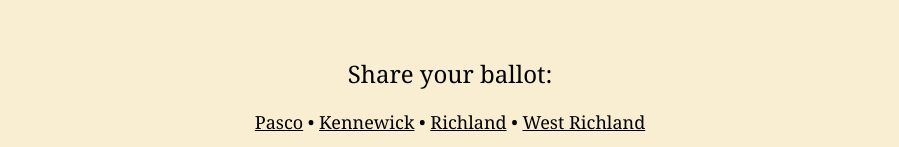
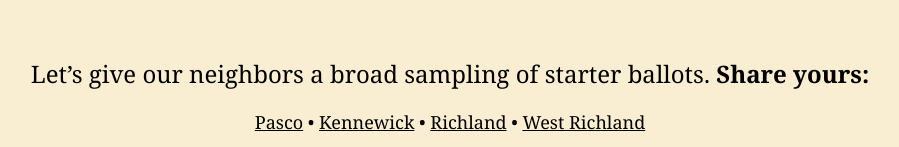
Before and after one commit to tricities/creepmyballot.com, a plain HTML site: page index.html in a window 1280 px wide. Shown: the part 343-490 px from the top of the page, without its empty margins (190-1089 px from the left). Drawn offline with Linux system fonts and the light colour scheme.

Commit message:
Update index.html

```diff
--- a/index.html
+++ b/index.html
@@ -2,19 +2,19 @@
 
 <head>
 <title>Creep My Ballot, Tri-Cities</title>
-<meta property="description" content="A Tumbleweird community project to give our neighbors a broad sampling of starter ballots.">
+<meta property="description" content="A collection of starter ballots: how we’re voting and why.">
 <meta charset="utf-8">
 <meta name="viewport" content="width=device-width">
 <meta property="og:url" content="http://creepmyballot.com" />
 <meta property="og:type" content="article" />
 <meta property="og:title" content="Creep My Ballot" />
-<meta property="og:description" content="A Tumbleweird community project to give our neighbors a broad sampling of starter ballots." />
+<meta property="og:description" content="A collection of starter ballots: how we’re voting and why." />
 <meta property="og:image" content="https://cldup.com/1ipq0Z7OCt.png" />
 </head>
 
 <body>
 <h1>Creep my ballot: A Tumbleweird community project</h1>
-<h2>Share your ballot:</h2>
+<h2>Let’s give our neighbors a broad sampling of starter ballots. <strong>Share yours:</strong></h2>
 <nav><a href="">Pasco</a> • <a href="">Kennewick</a> • <a href="">Richland</a> • <a href="">West Richland</a></nav>
 
 <article>
```
